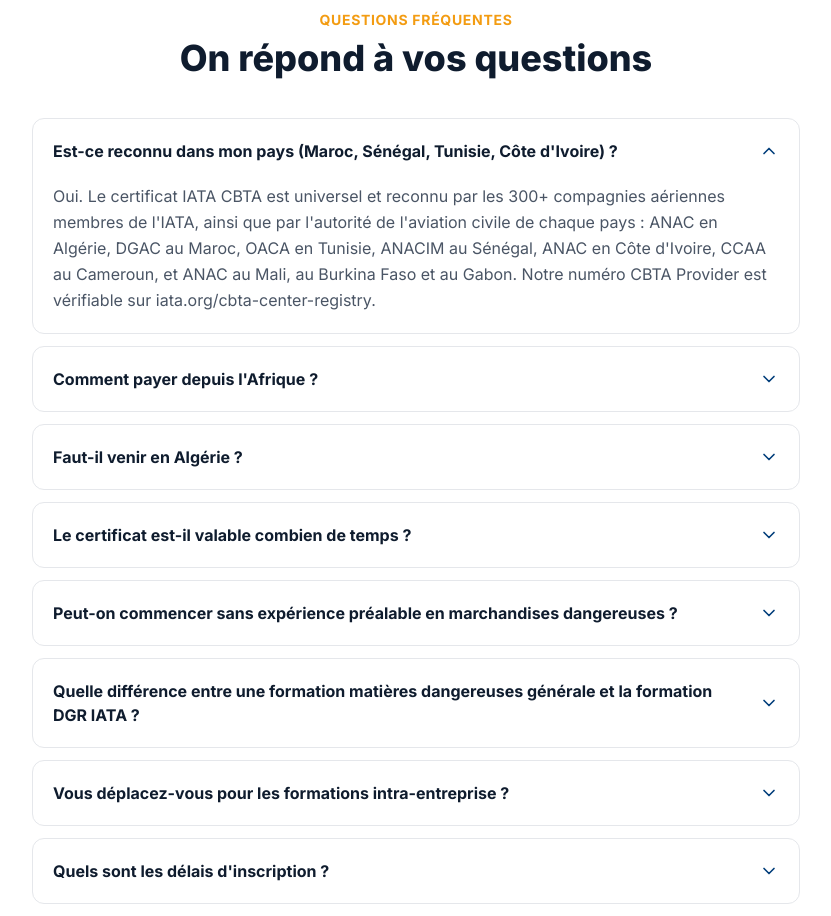
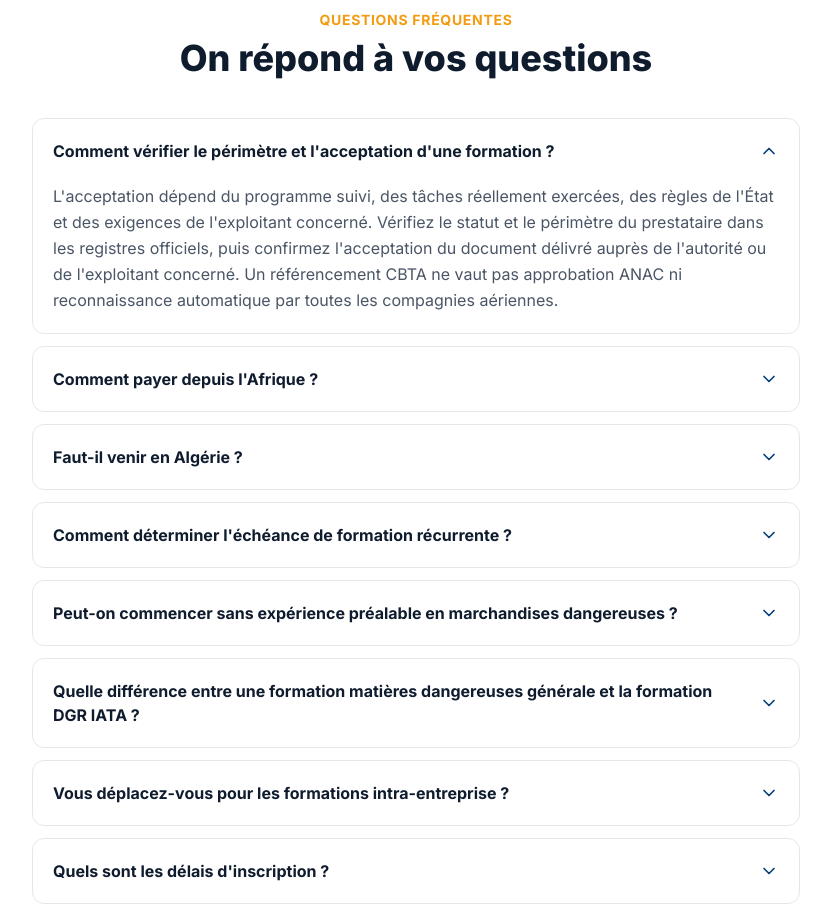
Before and after one commit to relaxsaadi/cbta, a Next.js app: page / in a window 1280 px wide. Shown: the part 7300-8216 px from the top of the page, without its empty margins (224-1055 px from the left). Built offline with nearby package versions, Linux system fonts and the light colour scheme; no server answers.

Commit message:
fix(public-dgr): remove unsupported regulatory and recognition claims

```diff
--- a/components/FAQ.tsx
+++ b/components/FAQ.tsx
@@ -5,8 +5,8 @@ import { ChevronDown } from "lucide-react";
 
 const ITEMS = [
   {
-    q: "Est-ce reconnu dans mon pays (Maroc, Sénégal, Tunisie, Côte d'Ivoire) ?",
-    a: "Oui. Le certificat IATA CBTA est universel et reconnu par les 300+ compagnies aériennes membres de l'IATA, ainsi que par l'autorité de l'aviation civile de chaque pays : ANAC en Algérie, DGAC au Maroc, OACA en Tunisie, ANACIM au Sénégal, ANAC en Côte d'Ivoire, CCAA au Cameroun, et ANAC au Mali, au Burkina Faso et au Gabon. Notre numéro CBTA Provider est vérifiable sur iata.org/cbta-center-registry.",
+    q: "Comment vérifier le périmètre et l'acceptation d'une formation ?",
+    a: "L'acceptation dépend du programme suivi, des tâches réellement exercées, des règles de l'État et des exigences de l'exploitant concerné. Vérifiez le statut et le périmètre du prestataire dans les registres officiels, puis confirmez l'acceptation du document délivré auprès de l'autorité ou de l'exploitant concerné. Un référencement CBTA ne vaut pas approbation ANAC ni reconnaissance automatique par toutes les compagnies aériennes.",
   },
   {
     q: "Comment payer depuis l'Afrique ?",
@@ -17,20 +17,20 @@ const ITEMS = [
     a: "Pas nécessairement. Nous organisons des sessions à Alger, mais aussi des formations intra-entreprise (nous nous déplaçons dans votre pays) à partir de 6 participants. Demandez le devis intra dans le formulaire.",
   },
   {
-    q: "Le certificat est-il valable combien de temps ?",
-    a: "24 mois (2 ans) à compter de la date de réussite à l'examen IATA. Un recyclage CBTA (recurrent) est obligatoire avant cette échéance pour maintenir la qualification.",
+    q: "Comment déterminer l'échéance de formation récurrente ?",
+    a: "La périodicité dépend des exigences applicables à la fonction et aux tâches, des règles de l'État et de l'exploitant, ainsi que de l'édition réglementaire en vigueur. Ne présumez pas d'une durée universelle : vérifiez l'échéance applicable avant de planifier le récurrent.",
   },
   {
     q: "Peut-on commencer sans expérience préalable en marchandises dangereuses ?",
-    a: "Oui pour les formations Initial (7.1, 7.3 Initial). La formation est conçue pour amener un participant sans prérequis au niveau d'expert opérationnel. Les sessions Recurrent supposent en revanche une certification active arrivant à échéance.",
+    a: "Les prérequis et le parcours initial dépendent des tâches confiées et du programme applicable. Le périmètre doit être établi à partir des activités réelles, puis confirmé avec l'employeur et, lorsque nécessaire, l'exploitant ou l'autorité compétente.",
   },
   {
     q: "Quelle différence entre une formation matières dangereuses générale et la formation DGR IATA ?",
-    a: "Une formation matières/produits dangereux généraliste (HSE, stockage, transport routier ADR) ne couvre pas les exigences spécifiques au fret aérien. La formation DGR (Dangerous Goods Regulations) IATA est le standard obligatoire pour tout expéditeur, transitaire ou agent cargo qui manipule des marchandises dangereuses transportées par avion — c'est la seule reconnue par les 300+ compagnies aériennes membres de l'IATA et exigée par l'ANAC en Algérie. Si votre activité touche au transport aérien, c'est cette certification qu'il vous faut, pas une formation HSE générique.",
+    a: "Les formations HSE ou ADR et les formations relatives au transport aérien répondent à des cadres différents. Pour le fret aérien, les compétences à couvrir se déterminent selon les tâches réellement exercées et les exigences actuelles de l'État et de l'exploitant. Un intitulé de poste ou le seul fait de travailler dans le fret ne suffit pas à attribuer automatiquement une fonction CBTA.",
   },
   {
     q: "Vous déplacez-vous pour les formations intra-entreprise ?",
-    a: "Oui, à partir de 6 participants nous nous déplaçons dans tous les pays d'Afrique francophone. Nous prenons en charge le formateur, les supports, l'examen IATA officiel. Vous fournissez la salle et la logistique locale.",
+    a: "Les modalités intra-entreprise, le lieu, les supports et les modalités d'évaluation sont définis dans le programme et le devis. Le statut de l'évaluation et les documents éventuellement délivrés sont précisés avant toute inscription.",
   },
   {
     q: "Quels sont les délais d'inscription ?",
```
